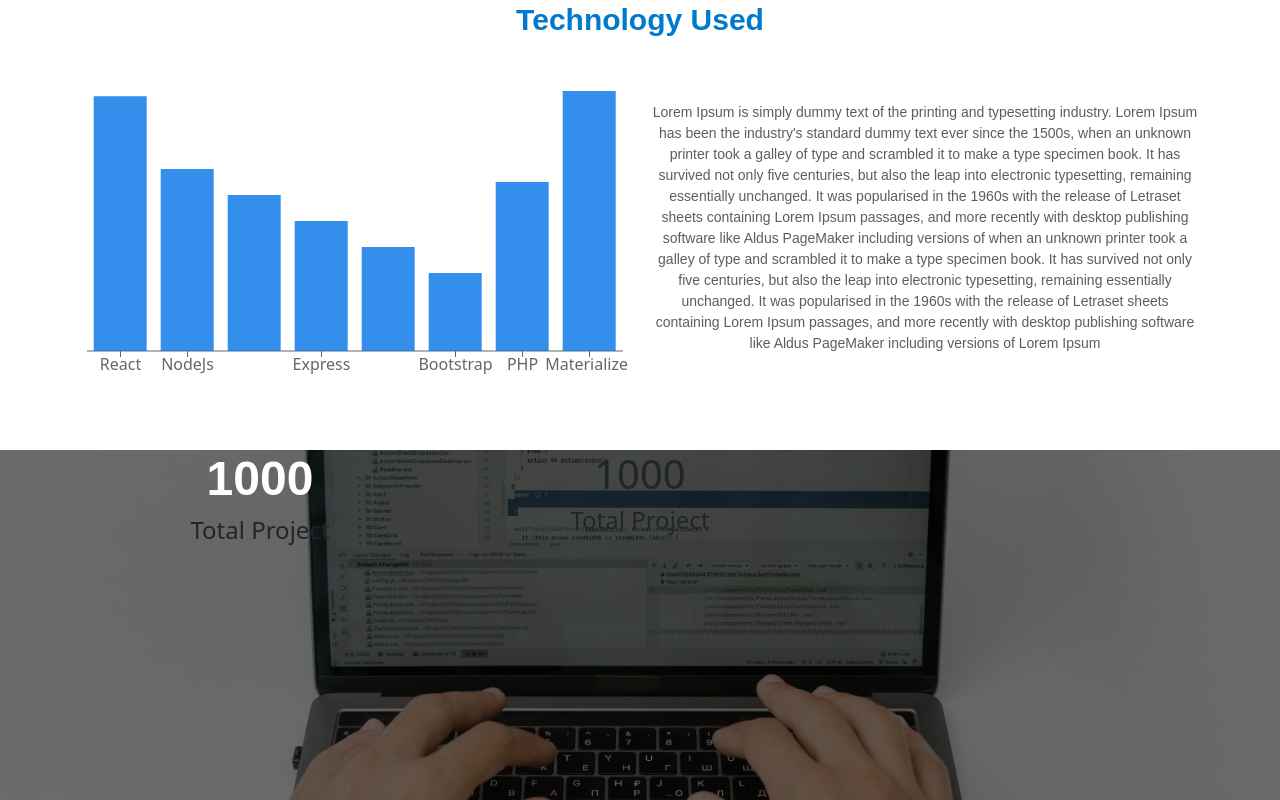
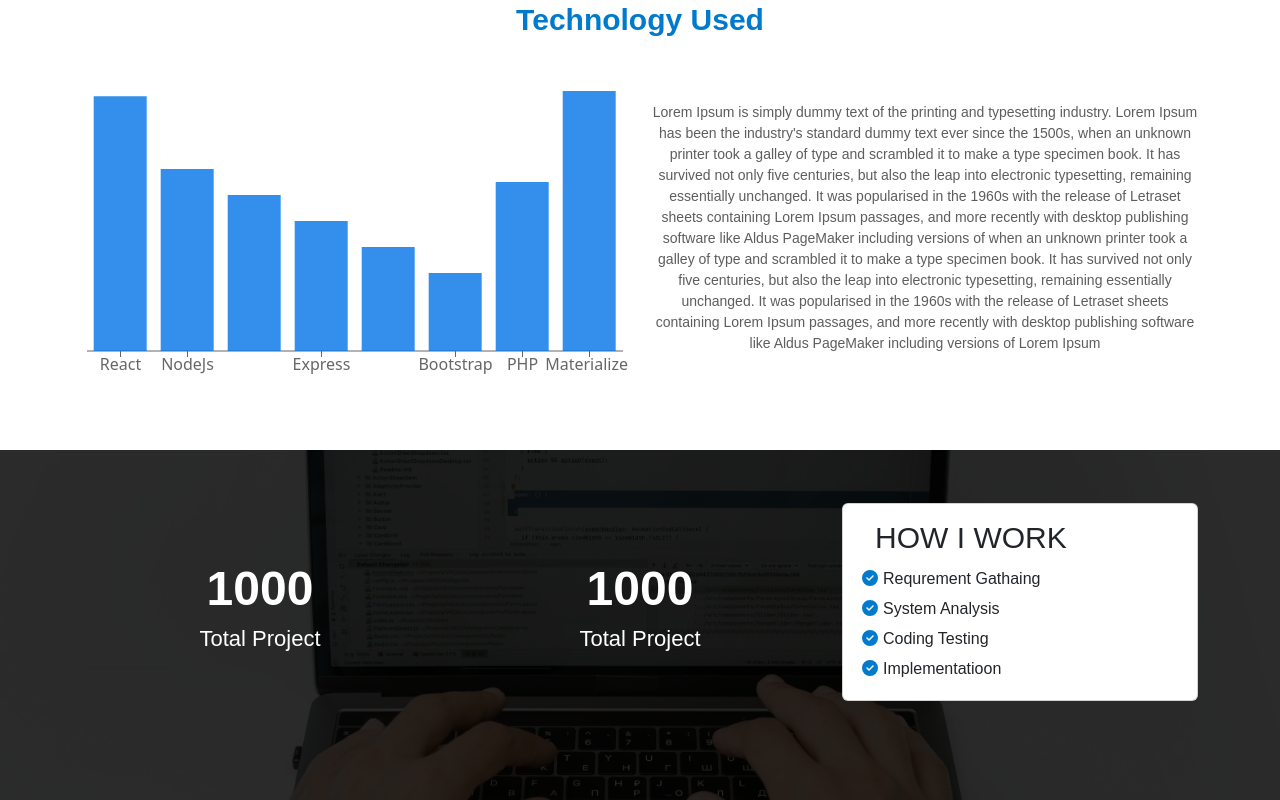
Before and after one commit to saifuldeveloper/react_basik_project, a React (Create React App) app: page / in a window 1280 px wide. Shown: the part 1144-1944 px from the top of the page. Built offline with nearby package versions, Linux system fonts and the light colour scheme.

Commit message:
summary section complete

```diff
--- a/package.json
+++ b/package.json
@@ -3,6 +3,9 @@
   "version": "0.1.0",
   "private": true,
   "dependencies": {
+    "@fortawesome/fontawesome-svg-core": "^6.1.2",
+    "@fortawesome/free-solid-svg-icons": "^6.1.2",
+    "@fortawesome/react-fontawesome": "^0.2.0",
     "@testing-library/jest-dom": "^5.16.5",
     "@testing-library/react": "^13.3.0",
     "@testing-library/user-event": "^13.5.0",
--- a/src/asset/css/custom.css
+++ b/src/asset/css/custom.css
@@ -120,7 +120,7 @@
     color: #484545E0;
     text-justify: auto;
 }
-/* ========Summary Style Css */
+/* ========Summary Style Css start===== */
 
 .SummaryFixedBanner {
     background-image: url("../image/summarybg.jpg");
@@ -132,7 +132,7 @@
 
 }
 .SummaryBannerOverlay {
-    background-color: rgba(0, 0, 0, 0.5);
+    background-color: rgba(0, 0, 0, 0.8);
     min-height: 350px;
     padding: absolute;
     width: 100%;
@@ -146,3 +146,39 @@
     font-size: 48px;
     font-weight: 600;
 }
+.CountTitle{
+    color:#ffffff;
+    font-family:'Raleway ', sans-serif;
+    font-size: 22px;
+    font-weight: 600px;
+}
+.CountSection{
+    margin-top:15% !important;
+}
+
+.CardWork{
+    margin-top:15% !important;
+
+}
+.CardTitle{
+    font-family:'Montserrat ', sans-serif !important;
+    font-size:30px !important;
+    font-weight: 800;
+    text-align: left;
+    padding-left: 5%;
+}
+
+.CardSubTitle{
+    font-family:'Raleway ', sans-serif;
+    font-size: 16px;
+    font-weight: 400;
+    text-align: left;
+    padding-left: 15%;
+    padding:3px;
+    margin: 0;
+}
+.IconBullet{
+    font-size: 16px;
+    color: #007ACC;
+    padding-right: 5px;
+}
--- a/src/components/Summary/Summary.js
+++ b/src/components/Summary/Summary.js
@@ -1,6 +1,10 @@
+import { FontAwesomeIcon } from "@fortawesome/react-fontawesome";
 import React, { Component } from "react";
 import { Fragment } from "react";
-import { Col, Container, Row } from "react-bootstrap";
+import { Col, Container, Row,Card} from "react-bootstrap";
+import { faCheckCircle } from "@fortawesome/free-solid-svg-icons";
+
+
 
 export default class Summary extends Component {
   render() {
@@ -11,19 +15,32 @@ export default class Summary extends Component {
             <Container className="SummarySection text-center">
               <Row>
                 <Col lg={8} md={6} sm={12}>
-                  <Row>
+                  <Row className="CountSection ">
                     <Col>
-                         <h1 className="CountNumber">1000</h1>
-                         <h4>Total Project</h4>
+                      <h1 className="CountNumber">1000</h1>
+                      <h4 className="CountTitle">Total Project</h4>
+                      <hr className="bg-white  w-25" />
                     </Col>
                     <Col>
-                         <h1>1000</h1>
-                         <h4>Total Project</h4>
+                      <h1 className="CountNumber">1000</h1>
+                      <h4 className="CountTitle">Total Project</h4>
+                      <hr className="bg-whitt w-25" />
                     </Col>
-
                   </Row>
                 </Col>
-                <Col lg={4} md={6} sm={12}></Col>
+                <Col lg={4} md={6} sm={12}>
+                  <Card className="CardWork">
+                    <Card.Body>
+                      <Card.Title className="CardTitle ">HOW I WORK</Card.Title>
+                      <Card.Text>
+                        <p className="CardSubTitle "><FontAwesomeIcon className="IconBullet" icon={faCheckCircle} />Requrement Gathaing</p>
+                        <p className="CardSubTitle "><FontAwesomeIcon  className="IconBullet" icon={faCheckCircle} />System Analysis</p>
+                        <p className="CardSubTitle "><FontAwesomeIcon className="IconBullet" icon={faCheckCircle} />Coding Testing</p>
+                        <p className="CardSubTitle "><FontAwesomeIcon className="IconBullet" icon={faCheckCircle} />Implementatioon</p>
+                      </Card.Text>
+                    </Card.Body>
+                  </Card>
+                </Col>
               </Row>
             </Container>
           </div>
```
Also changed, not shown: 1 other file (tests, documents, lock files or other folders).
